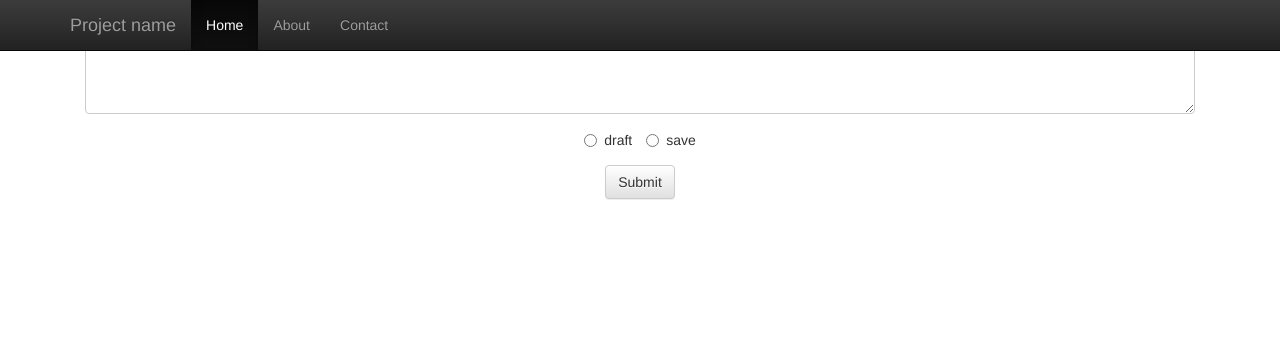
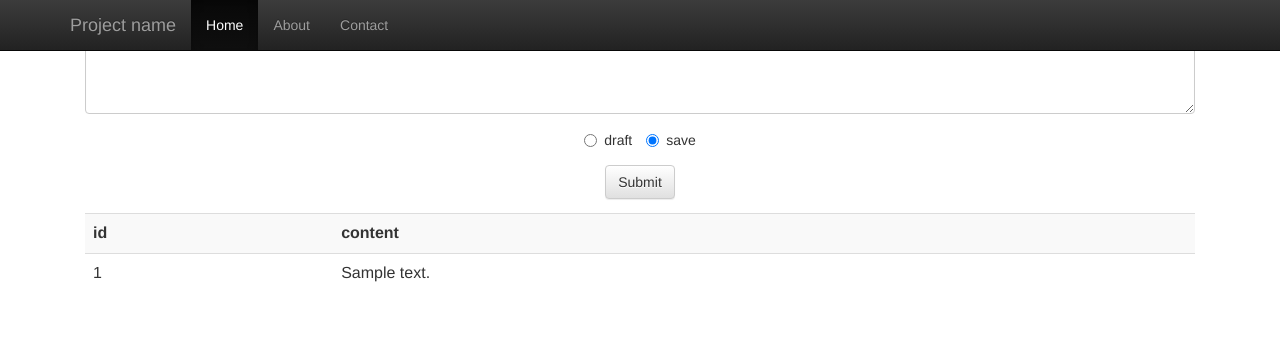
Before and after one commit to callsamleung/logsss, a Flask app: template templates/index.html in a window 1280 px wide. Shown: the top 351 px of the page. Run offline with Flask 2, Linux system fonts and the light colour scheme; the template is opened without the code that fills it: most values are stand-ins (such as "Sample title", 1, 10 or a date in 2020); some libraries are stand-ins or nearby versions.

Commit message:
add template list

```diff
--- a/index.py
+++ b/index.py
@@ -11,7 +11,8 @@ v_logsss = Logsss()
 @app.route('/', methods = ['GET', 'POST'])
 def index():
     if request.method == 'GET':
-        return render_template('index.html')
+        content_items = v_logsss.get_recorders()
+        return render_template('index.html', content_items = content_items)
     if request.method == 'POST':
         status = request.form['status']
         new_obj = M_Logsss(id_code = 'adfjkwqeflwqelfjl', update_at = datetime.now(),\
@@ -19,7 +20,10 @@ def index():
                                    tags = 'test',\
                                    status = status,\
                                    content = request.form['content'])
-        return str(v_logsss.add_logsss(new_obj))
+        if v_logsss.add_logsss(new_obj):
+            return redirect(url_for('index'))
+        else:
+            return 'commit error'
     return 'nothing here'
 
 if __name__ == '__main__':
--- a/templates/index.html
+++ b/templates/index.html
@@ -44,10 +44,22 @@
 	    <label class="radio-inline">
 	      <input type="radio" name="status" id="inlineRadio1" value="0">draft</label>
 	    <label class="radio-inline">
-	      <input type="radio" name="status" id="inlineRadio2" value="1">save</label>
+	      <input type="radio" name="status" id="inlineRadio2" value="1" checked="checked">save</label>
 	  </div>
 	  <button type="submit" class="btn btn-default">Submit</button>
 	</form>
+	<table class="table table-striped">
+	  <tr>
+	    <th>id</th>
+	    <th>content</th>
+	  </tr>
+	  {% for itm in content_items %}
+	  <tr>
+	    <td>{{ itm.id }}</td>
+	    <td>{{ itm.content }}</td>
+	  </tr>
+	  {% endfor %}
+	</table>
       </div>
 
     </div><!-- /.container -->
```
Also changed, not shown: view_logsss.py (+7 -1 lines).
